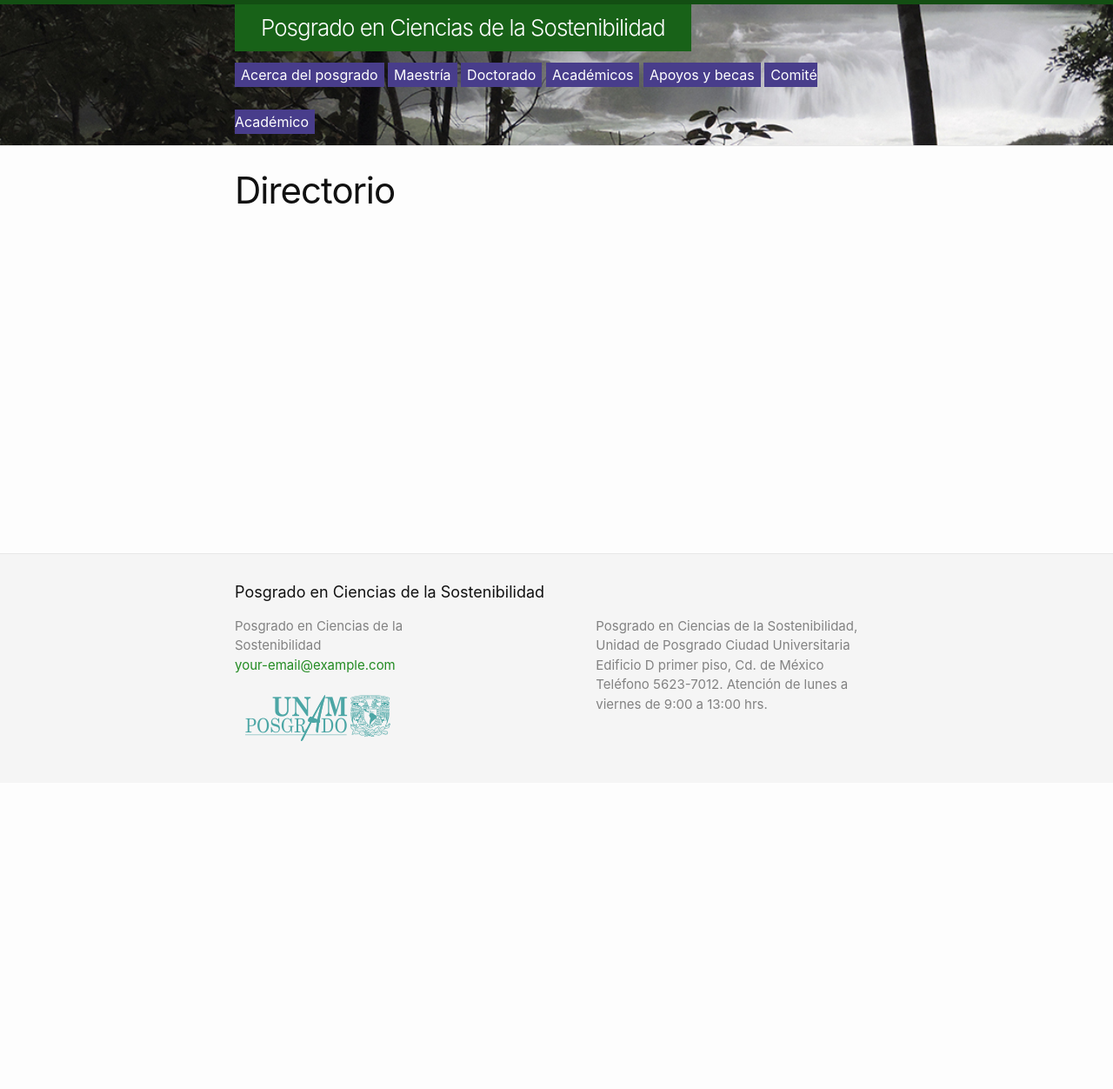
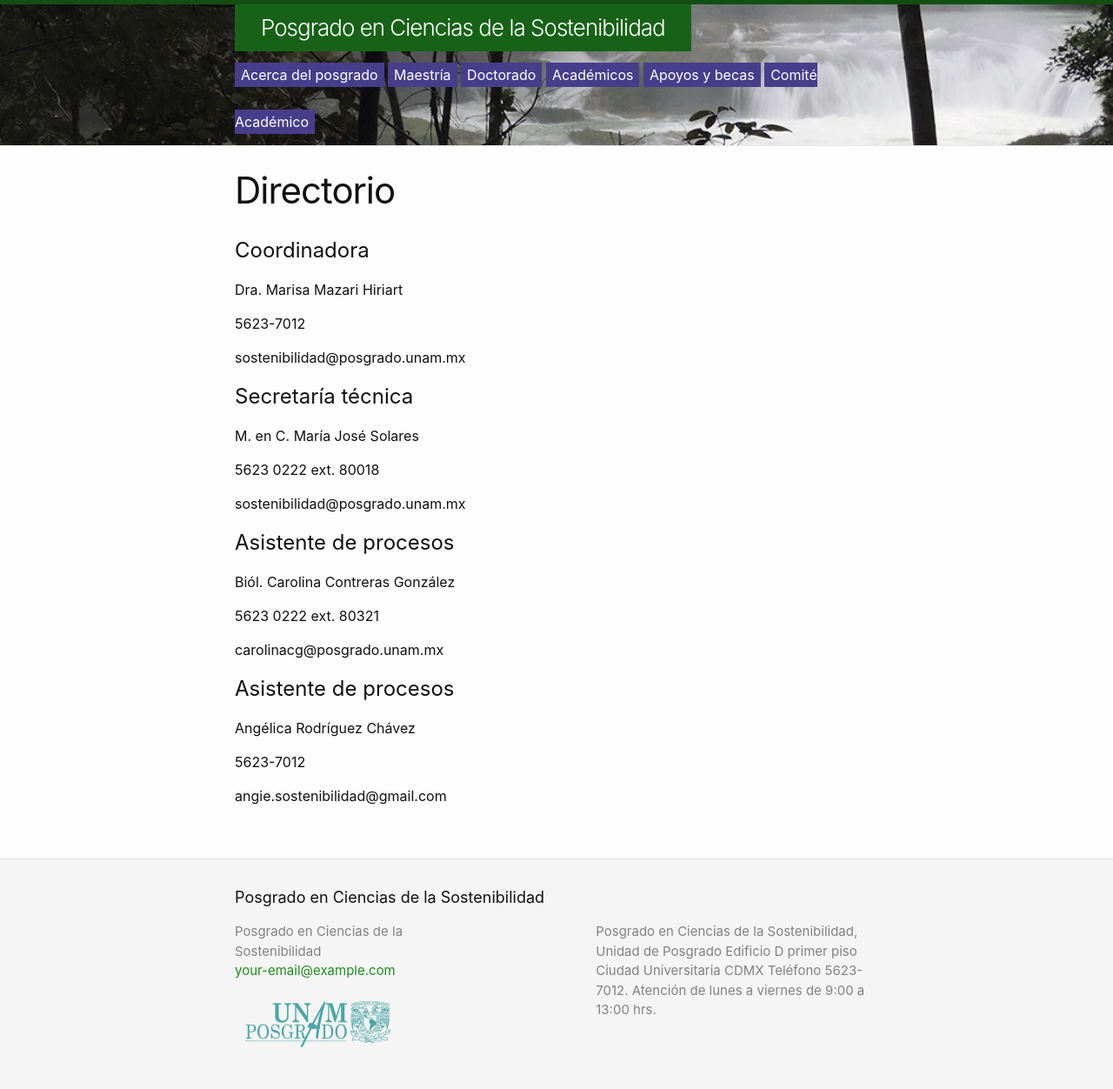
Before and after one commit to pcs-unam/siges, a Jekyll site: the page built from docs/posgrado/directorio.md, in a window 1280 px wide. Shown: the whole page at 87% size. Built offline with Jekyll 4.4.1, drawn with Linux system fonts in a browser that asks for light colours; before the commit the page ends 900 px from its top, so only the background shows below that.

Commit message:
ubicacion, directorio, footer congruente con ubicacion

```diff
--- a/docs/_config.yml
+++ b/docs/_config.yml
@@ -16,7 +16,9 @@
 title: "Posgrado en Ciencias de la Sostenibilidad"
 email: your-email@example.com
 description: >- # this means to ignore newlines until "baseurl:"
-  Posgrado en Ciencias de la Sostenibilidad, Unidad de Posgrado Ciudad Universitaria Edificio D primer piso, Cd. de México
+  Posgrado en Ciencias de la Sostenibilidad, Unidad de Posgrado Edificio D primer piso
+  Ciudad Universitaria
+  CDMX
   Teléfono 5623-7012. Atención de lunes a viernes de 9:00 a 13:00 hrs.
 baseurl: "" # the subpath of your site, e.g. /blog
 url: "" # the base hostname & protocol for your site, e.g. http://example.com
--- a/docs/posgrado/directorio.md
+++ b/docs/posgrado/directorio.md
@@ -3,3 +3,39 @@ title: Directorio
 layout: page
 permalink: posgrado/directorio
 ---
+
+
+# Coordinadora
+
+Dra. Marisa Mazari Hiriart
+
+5623-7012
+
+sostenibilidad@posgrado.unam.mx
+
+
+# Secretaría técnica
+
+M. en C. María José Solares
+
+5623 0222 ext. 80018
+
+sostenibilidad@posgrado.unam.mx
+
+
+# Asistente de procesos
+
+Biól. Carolina Contreras González
+
+5623 0222 ext. 80321
+
+carolinacg@posgrado.unam.mx
+
+
+# Asistente de procesos
+
+Angélica Rodríguez Chávez
+
+5623-7012
+
+angie.sostenibilidad@gmail.com
```
Also changed, not shown: docs/posgrado/ubicacion.md (+16 -0 lines).
